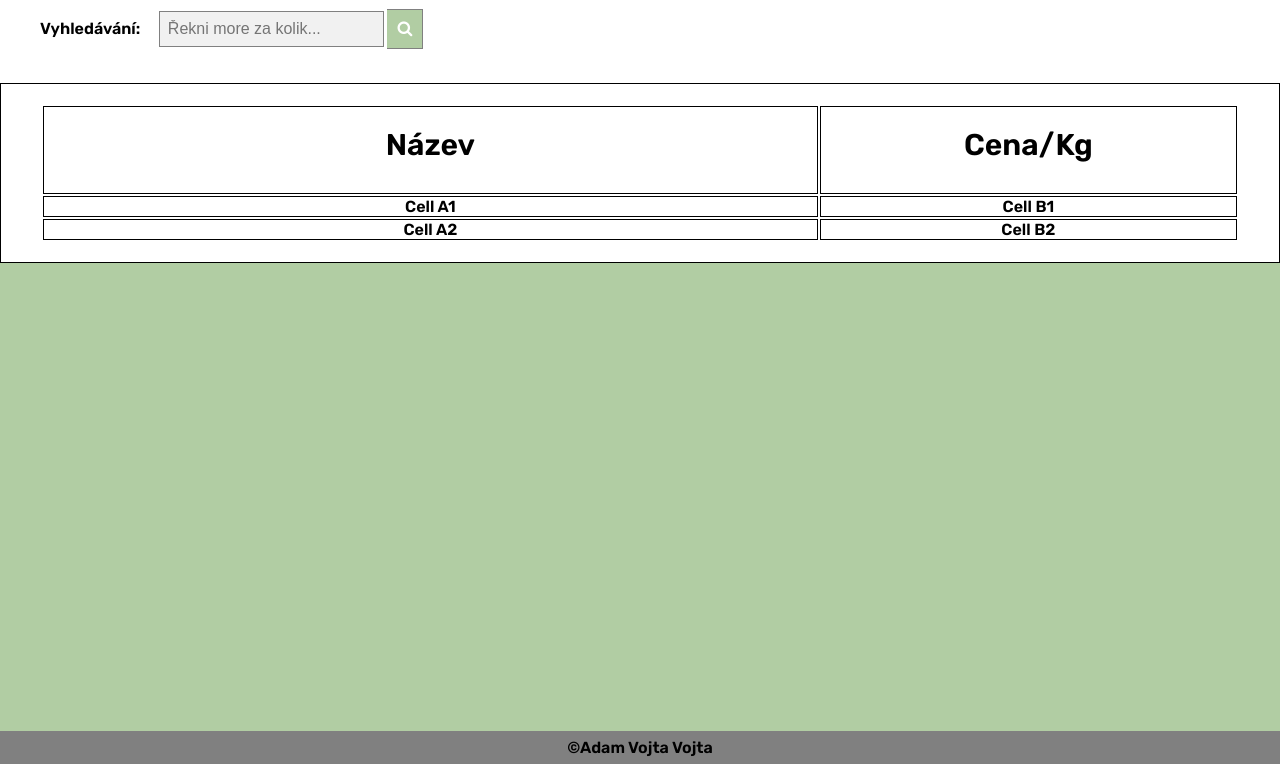
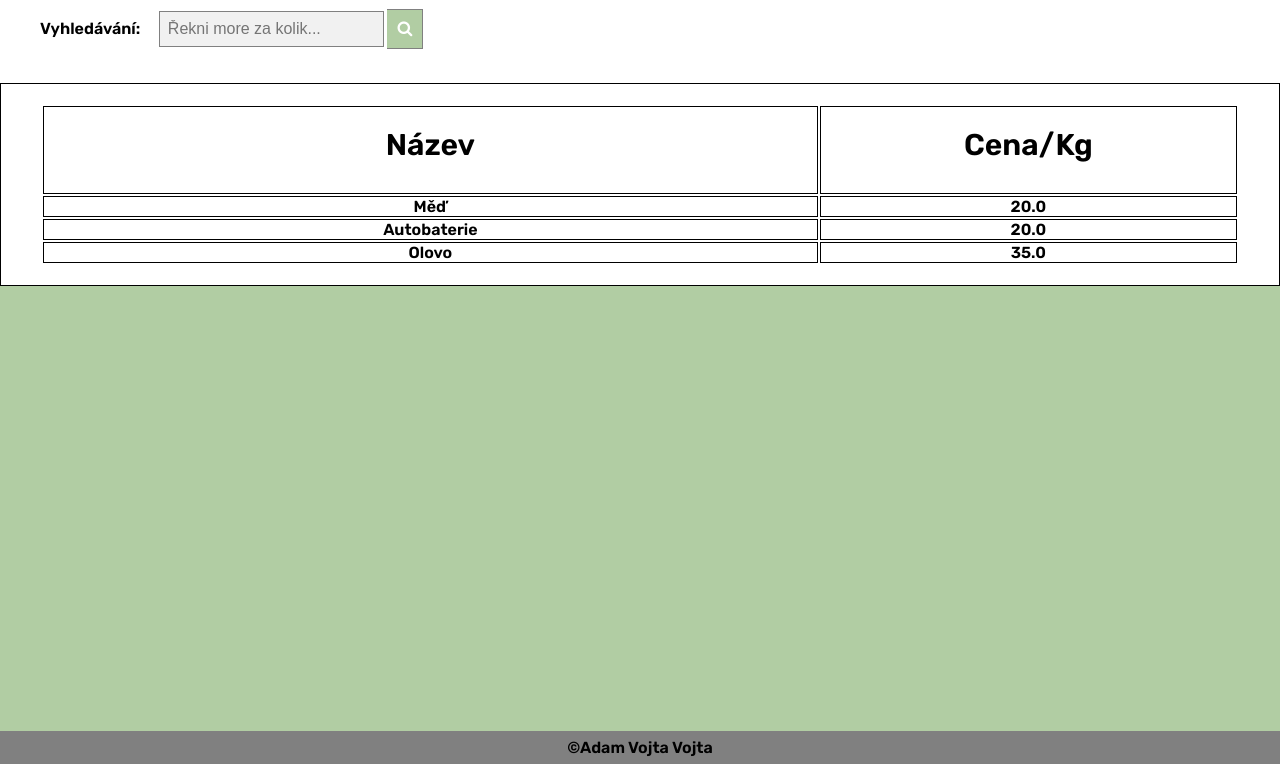
Before and after one commit to v-kollar/junkyard-website, a Flask app: page /cenik in a window 1280 px wide. Shown: the part 150-914 px from the top of the page. Run offline with Flask 2, Linux system fonts and the light colour scheme; data comes from the database, SQL or seed files in the repository.

Commit message:
Implementace dynamického výpisu materiálu

```diff
--- a/src/templates/pricelist.jinja2
+++ b/src/templates/pricelist.jinja2
@@ -9,7 +9,7 @@
 Ceník
 </h1>
 
-<form class="pricelist__search">
+<form method="POST" class="pricelist__search">
 <label>
 Vyhledávání:
 </label>
@@ -25,15 +25,12 @@ Vyhledávání:
     <th style="width:65%;padding-top:20px;padding-bottom:30px;font-size:30px;">Název</th>
 		<th style="padding-top:20px;padding-bottom:30px;font-size:30px;">Cena/Kg</th>
 	 </tr>
-
+   {% for i in materials %}
    <tr>
-    <td>Cell A1</td>
-    <td>Cell B1</td>
+    <td>{{i[0]}}</td>
+    <td>{{i[1]}}</td>
    </tr>
-   <tr>
-    <td>Cell A2</td>
-    <td>Cell B2</td>
-   </tr>
+   {%endfor%}
   </table>
 
 <div>
```
